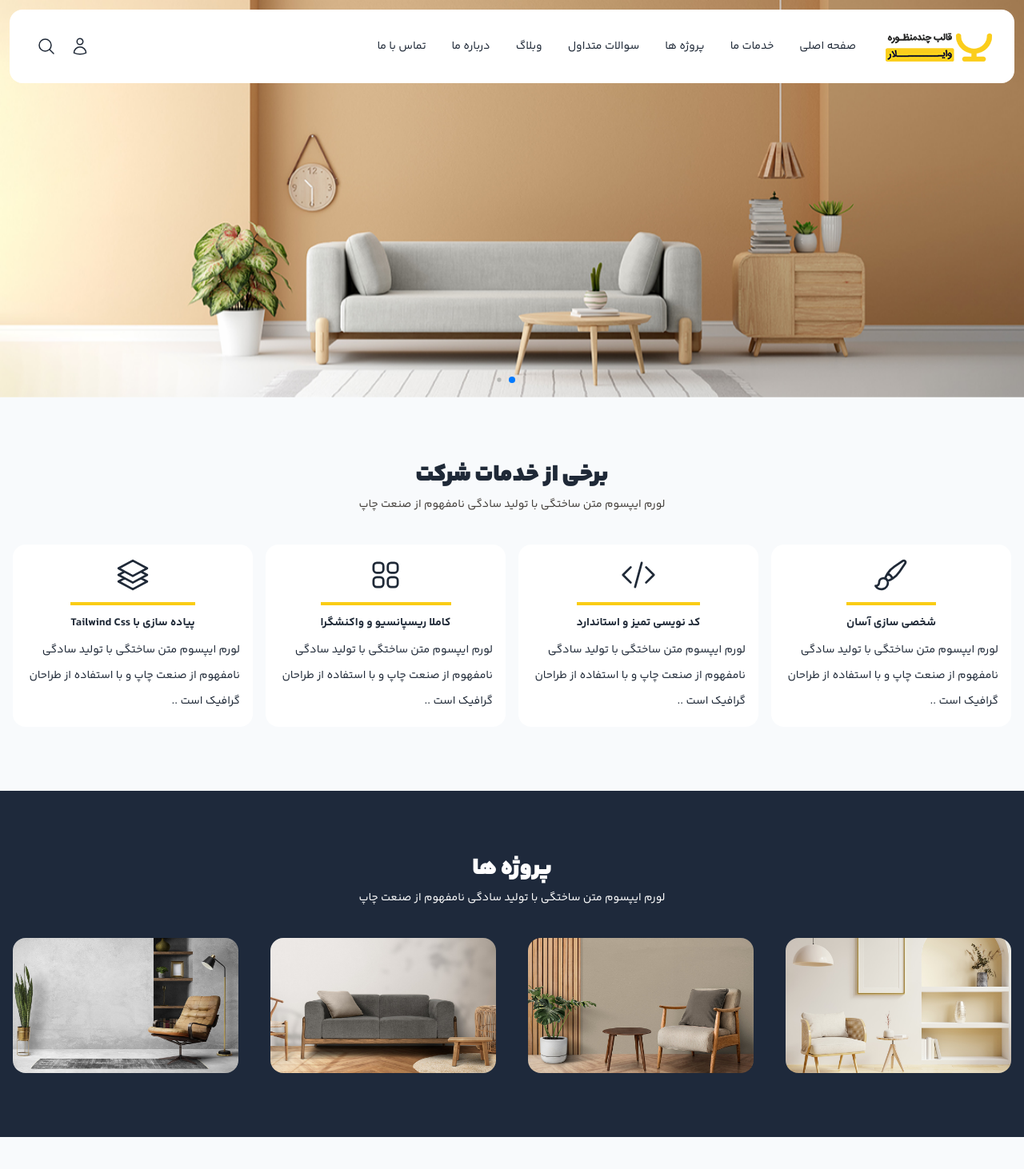
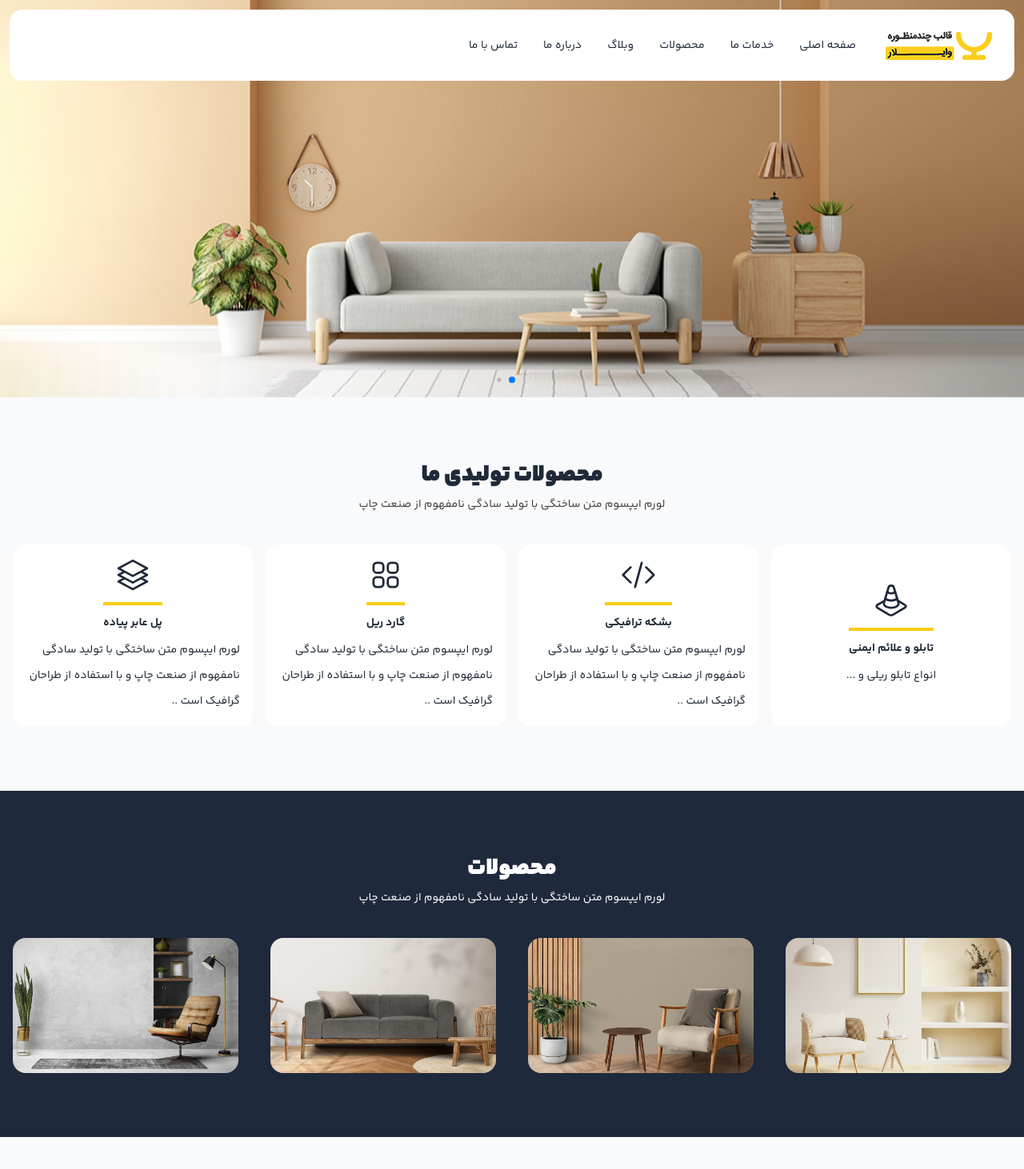
Before and after one commit to hoseinvsc/IntroHub, a Django app: page / in a window 1280 px wide. Shown: the top 1462 px of the page at 80% size. Run offline with Django 5.2, Linux system fonts and the light colour scheme.

Commit message:
change home.html

```diff
--- a/IntroHub/web/templates/home.html
+++ b/IntroHub/web/templates/home.html
@@ -55,8 +55,8 @@
                                     </div>
                                     <li><a href="home.html">صفحه اصلی</a></li>
                                     <li><a href="services.html">خدمات ما</a></li>
-                                    <li><a href="project.html">پروژه ها</a></li>
-                                    <li><a href="faq.html">سوالات متداول</a></li>
+                                    <li><a href="project.html"> محصولات</a></li>
+
                                     <li><a href="blog.html">وبلاگ</a></li>
                                     <li><a href="about.html">درباره ما</a></li>
                                     <li><a href="contact.html">تماس با ما</a></li>
@@ -73,52 +73,15 @@
                             <ul class="flex gap-x-8">
                                 <li><a href="index.html">صفحه اصلی</a></li>
                                 <li><a href="services.html">خدمات ما</a></li>
-                                <li><a href="project.html">پروژه ها</a></li>
-                                <li><a href="faq.html">سوالات متداول</a></li>
+                                <li><a href="project.html">محصولات</a></li>
+
                                 <li><a href="blog.html">وبلاگ</a></li>
                                 <li><a href="about-us.html">درباره ما</a></li>
                                 <li><a href="contact-us.html">تماس با ما</a></li>
                             </ul>
                         </div>
                     </div>
-                    <div class="flex gap-2">
-                        <a href="login.html" class="flex items-center">
-                            <svg xmlns="http://www.w3.org/2000/svg" fill="none" viewBox="0 0 24 24" stroke-width="1.5"
-                                stroke="currentColor" class="w-6 h-6">
-                                <path stroke-linecap="round" stroke-linejoin="round"
-                                    d="M15.75 6a3.75 3.75 0 11-7.5 0 3.75 3.75 0 017.5 0zM4.501 20.118a7.5 7.5 0 0114.998 0A17.933 17.933 0 0112 21.75c-2.676 0-5.216-.584-7.499-1.632z" />
-                            </svg>
-                        </a>
-                        <dialog id="my_modal_3" class="modal">
-                            <form method="dialog" class="modal-box">
-                                <button class="btn btn-sm btn-circle btn-ghost absolute right-2 top-2">✕</button>
-                                <div class="form-control">
-                                    <label class="label mt-4">
-                                        <span class="label-text">جستجو کنید...</span>
-                                    </label>
-                                    <div class="relative">
-                                        <input type="text" placeholder="تایپ کنید"
-                                            class="input input-bordered w-full" />
-                                        <button class="btn btn-primary absolute top-0 left-0 rounded-r-none">
-                                            <svg xmlns="http://www.w3.org/2000/svg" fill="none" viewBox="0 0 24 24"
-                                                stroke-width="1.5" stroke="currentColor" class="w-6 h-6">
-                                                <path stroke-linecap="round" stroke-linejoin="round"
-                                                    d="M21 21l-5.197-5.197m0 0A7.5 7.5 0 105.196 5.196a7.5 7.5 0 0010.607 10.607z" />
-                                            </svg>
 
-                                        </button>
-                                    </div>
-                                </div>
-                            </form>
-                        </dialog>
-                        <a class="p-2.5 flex items-center cursor-pointer" onclick="my_modal_3.showModal()">
-                            <svg xmlns="http://www.w3.org/2000/svg" fill="none" viewBox="0 0 24 24" stroke-width="1.5"
-                                stroke="currentColor" class="w-6 h-6">
-                                <path stroke-linecap="round" stroke-linejoin="round"
-                                    d="M21 21l-5.197-5.197m0 0A7.5 7.5 0 105.196 5.196a7.5 7.5 0 0010.607 10.607z" />
-                            </svg>
-                        </a>
-                    </div>
 
                 </div>
             </div>
@@ -141,22 +104,26 @@
     <section class="my-20 px-4">
         <div class="container mx-auto max-w-screen-xl">
             <div class="text-center mb-10">
-                <h2 class="text-3xl font-YekanBakh-ExtraBlack">برخی از خدمات شرکت</h2>
+                <h2 class="text-3xl font-YekanBakh-ExtraBlack"> محصولات تولیدی ما</h2>
                 <p class="text-stone-700 mt-2">لورم ایپسوم متن ساختگی با تولید سادگی نامفهوم از صنعت چاپ</p>
             </div>
             <div class="grid grid-cols-1 sm:grid-cols-2 lg:grid-cols-4 gap-4">
                 <div
                     class="bg-white p-4 flex items-center justify-center flex-col leading-8 rounded-2xl cursor-pointer transform hover:-translate-y-1 duration-300 transition-transform">
-                    <svg xmlns="http://www.w3.org/2000/svg" fill="none" viewBox="0 0 24 24" stroke-width="1.5"
-                        stroke="currentColor" class="w-14 h-14 pb-3">
-                        <path stroke-linecap="round" stroke-linejoin="round"
-                            d="M9.53 16.122a3 3 0 00-5.78 1.128 2.25 2.25 0 01-2.4 2.245 4.5 4.5 0 008.4-2.245c0-.399-.078-.78-.22-1.128zm0 0a15.998 15.998 0 003.388-1.62m-5.043-.025a15.994 15.994 0 011.622-3.395m3.42 3.42a15.995 15.995 0 004.764-4.648l3.876-5.814a1.151 1.151 0 00-1.597-1.597L14.146 6.32a15.996 15.996 0 00-4.649 4.763m3.42 3.42a6.776 6.776 0 00-3.42-3.42" />
+                    <svg xmlns="http://www.w3.org/2000/svg"  viewBox="0 0 24 24" fill="none"
+                        stroke="currentColor" stroke-width="1.5" stroke-linecap="round" stroke-linejoin="round"
+                        class="w-14 h-14 pb-3">
+                        <path d="M9.3 6.2a4.55 4.55 0 0 0 5.4 0" />
+                        <path d="M7.9 10.7c.9.8 2.4 1.3 4.1 1.3s3.2-.5 4.1-1.3" />
+                        <path
+                            d="M13.9 3.5a1.93 1.93 0 0 0-3.8-.1l-3 10c-.1.2-.1.4-.1.6 0 1.7 2.2 3 5 3s5-1.3 5-3c0-.2 0-.4-.1-.5Z" />
+                        <path
+                            d="m7.5 12.2-4.7 2.7c-.5.3-.8.7-.8 1.1s.3.8.8 1.1l7.6 4.5c.9.5 2.1.5 3 0l7.6-4.5c.7-.3 1-.7 1-1.1s-.3-.8-.8-1.1l-4.7-2.8" />
                     </svg>
 
 
-                    <h3 class="border-t-4 border-yellow-400 pt-3 font-YekanBakh-Bold text-sm">شخصی سازی آسان</h3>
-                    <p class="mt-2">لورم ایپسوم متن ساختگی با تولید سادگی نامفهوم از صنعت چاپ و با استفاده از طراحان
-                        گرافیک است ..</p>
+                    <h3 class="border-t-4 border-yellow-400 pt-3 font-YekanBakh-Bold text-sm"> تابلو و علائم ایمنی </h3>
+                    <p class="mt-2">انواع تابلو ریلی و ...</p>
                 </div>
                 <div
                     class="bg-white p-4 flex items-center justify-center flex-col leading-8 rounded-2xl cursor-pointer transform hover:-translate-y-1 duration-300 transition-transform">
@@ -166,7 +133,7 @@
                             d="M17.25 6.75L22.5 12l-5.25 5.25m-10.5 0L1.5 12l5.25-5.25m7.5-3l-4.5 16.5" />
                     </svg>
 
-                    <h3 class="border-t-4 border-yellow-400 pt-3 font-YekanBakh-Bold text-sm">کد نویسی تمیز و استاندارد
+                    <h3 class="border-t-4 border-yellow-400 pt-3 font-YekanBakh-Bold text-sm">بشکه ترافیکی
                     </h3>
                     <p class="mt-2">لورم ایپسوم متن ساختگی با تولید سادگی نامفهوم از صنعت چاپ و با استفاده از طراحان
                         گرافیک است ..</p>
@@ -179,7 +146,7 @@
                             d="M3.75 6A2.25 2.25 0 016 3.75h2.25A2.25 2.25 0 0110.5 6v2.25a2.25 2.25 0 01-2.25 2.25H6a2.25 2.25 0 01-2.25-2.25V6zM3.75 15.75A2.25 2.25 0 016 13.5h2.25a2.25 2.25 0 012.25 2.25V18a2.25 2.25 0 01-2.25 2.25H6A2.25 2.25 0 013.75 18v-2.25zM13.5 6a2.25 2.25 0 012.25-2.25H18A2.25 2.25 0 0120.25 6v2.25A2.25 2.25 0 0118 10.5h-2.25a2.25 2.25 0 01-2.25-2.25V6zM13.5 15.75a2.25 2.25 0 012.25-2.25H18a2.25 2.25 0 012.25 2.25V18A2.25 2.25 0 0118 20.25h-2.25A2.25 2.25 0 0113.5 18v-2.25z" />
                     </svg>
 
-                    <h3 class="border-t-4 border-yellow-400 pt-3 font-YekanBakh-Bold text-sm">کاملا ریسپانسیو و واکنشگرا
+                    <h3 class="border-t-4 border-yellow-400 pt-3 font-YekanBakh-Bold text-sm">گارد ریل
                     </h3>
                     <p class="mt-2">لورم ایپسوم متن ساختگی با تولید سادگی نامفهوم از صنعت چاپ و با استفاده از طراحان
                         گرافیک است ..</p>
@@ -191,7 +158,7 @@
                         <path stroke-linecap="round" stroke-linejoin="round"
                             d="M6.429 9.75L2.25 12l4.179 2.25m0-4.5l5.571 3 5.571-3m-11.142 0L2.25 7.5 12 2.25l9.75 5.25-4.179 2.25m0 0L21.75 12l-4.179 2.25m0 0l4.179 2.25L12 21.75 2.25 16.5l4.179-2.25m11.142 0l-5.571 3-5.571-3" />
                     </svg>
-                    <h3 class="border-t-4 border-yellow-400 pt-3 font-YekanBakh-Bold text-sm">پیاده سازی با Tailwind Css
+                    <h3 class="border-t-4 border-yellow-400 pt-3 font-YekanBakh-Bold text-sm">پل عابر پیاده
                     </h3>
                     <p class="mt-2">لورم ایپسوم متن ساختگی با تولید سادگی نامفهوم از صنعت چاپ و با استفاده از طراحان
                         گرافیک است ..</p>
@@ -204,7 +171,7 @@
         <div class="container mx-auto max-w-screen-2xl">
             <div class="py-20">
                 <div class="text-center mb-10">
-                    <h2 class="text-3xl text-white font-YekanBakh-ExtraBlack">پروژه ها</h2>
+                    <h2 class="text-3xl text-white font-YekanBakh-ExtraBlack">محصولات</h2>
                     <p class="text-white mt-2">لورم ایپسوم متن ساختگی با تولید سادگی نامفهوم از صنعت چاپ</p>
                 </div>
                 <div class="swiper project">
```
